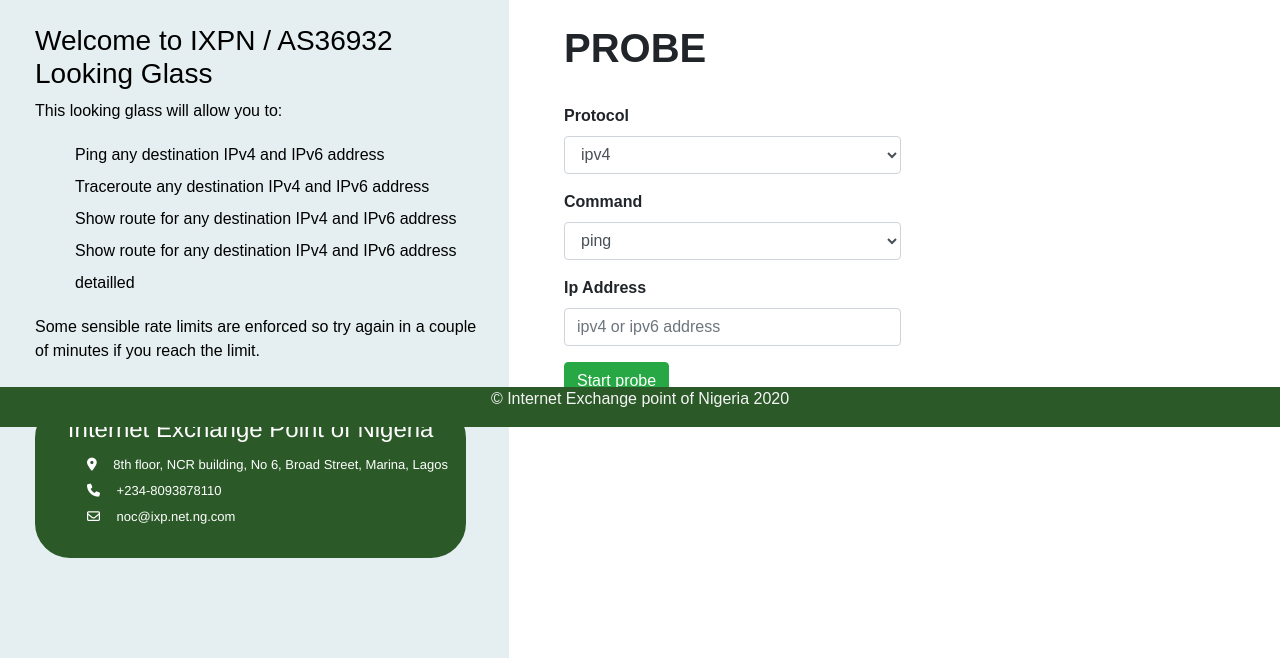
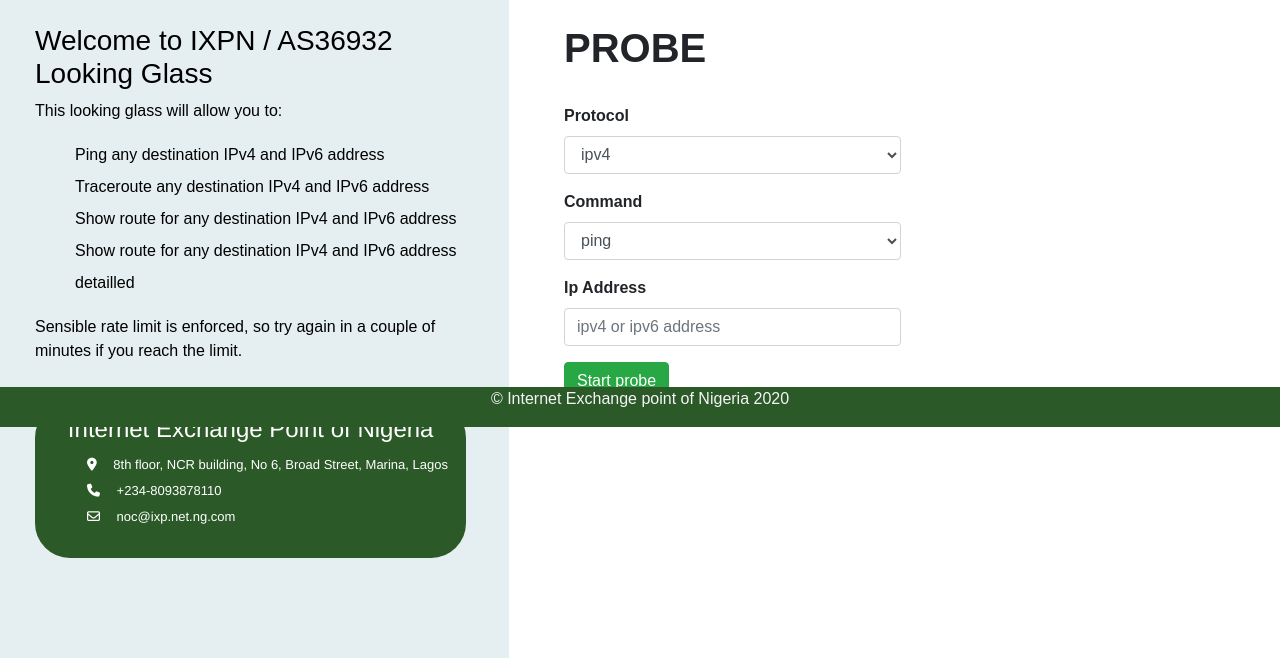
Before and after one commit to dennix2014/lookingglass, a Django app: page /lg/ in a window 1280 px wide. Shown: the part 373-1031 px from the top of the page. Run offline with Django 3.2, Linux system fonts and the light colour scheme; some libraries are stand-ins or nearby versions; grey boxes are pictures that could not be loaded.

Commit message:
minor edit

```diff
--- a/lg/templates/base.html
+++ b/lg/templates/base.html
@@ -167,7 +167,7 @@
 				<li>Show route for any destination IPv4 and IPv6 address</li>
 				<li>Show route for any destination IPv4 and IPv6 address detailled</li>
 			</ul>
-			<p>Some sensible rate limits are enforced so try again in a couple
+			<p>Sensible rate limit is enforced, so try again in a couple
 				of minutes if you reach the limit.</p><br>
 
 			<div class="contact">
```
